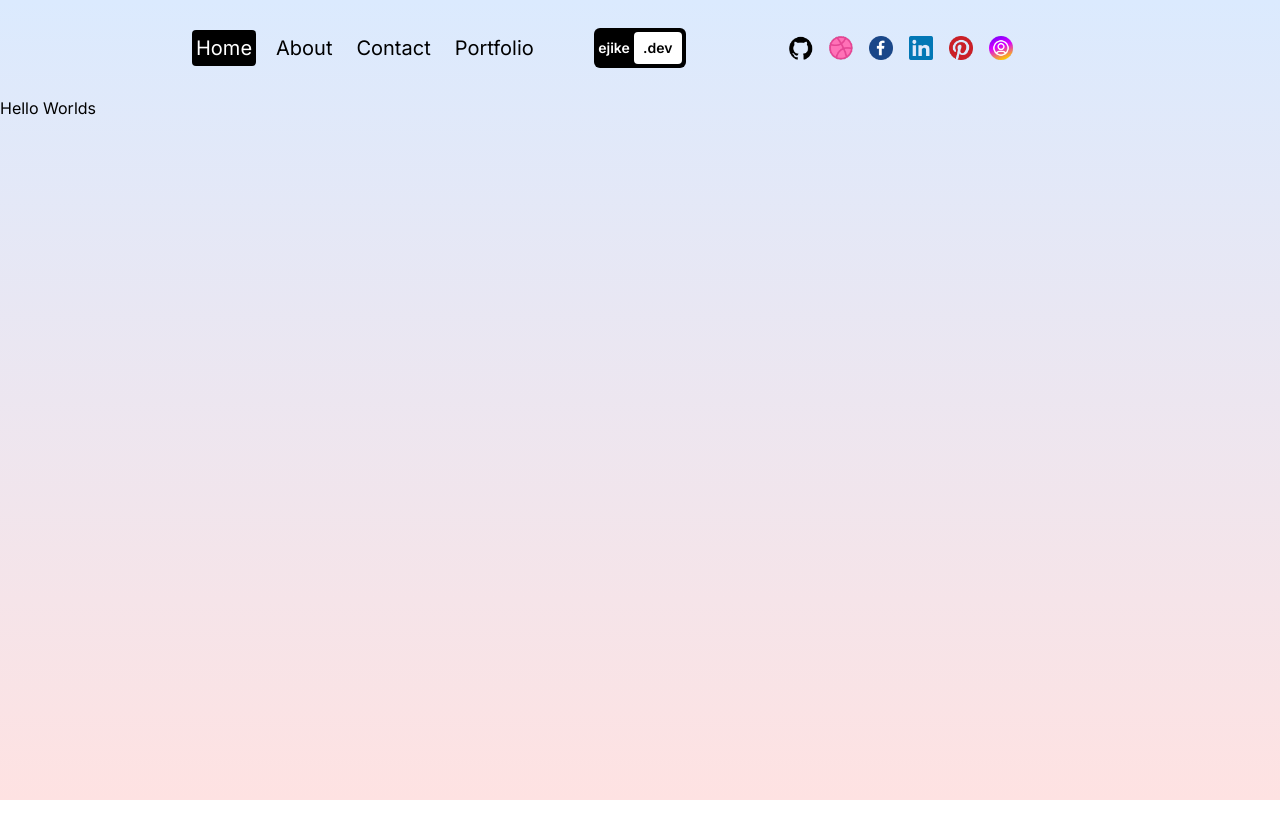
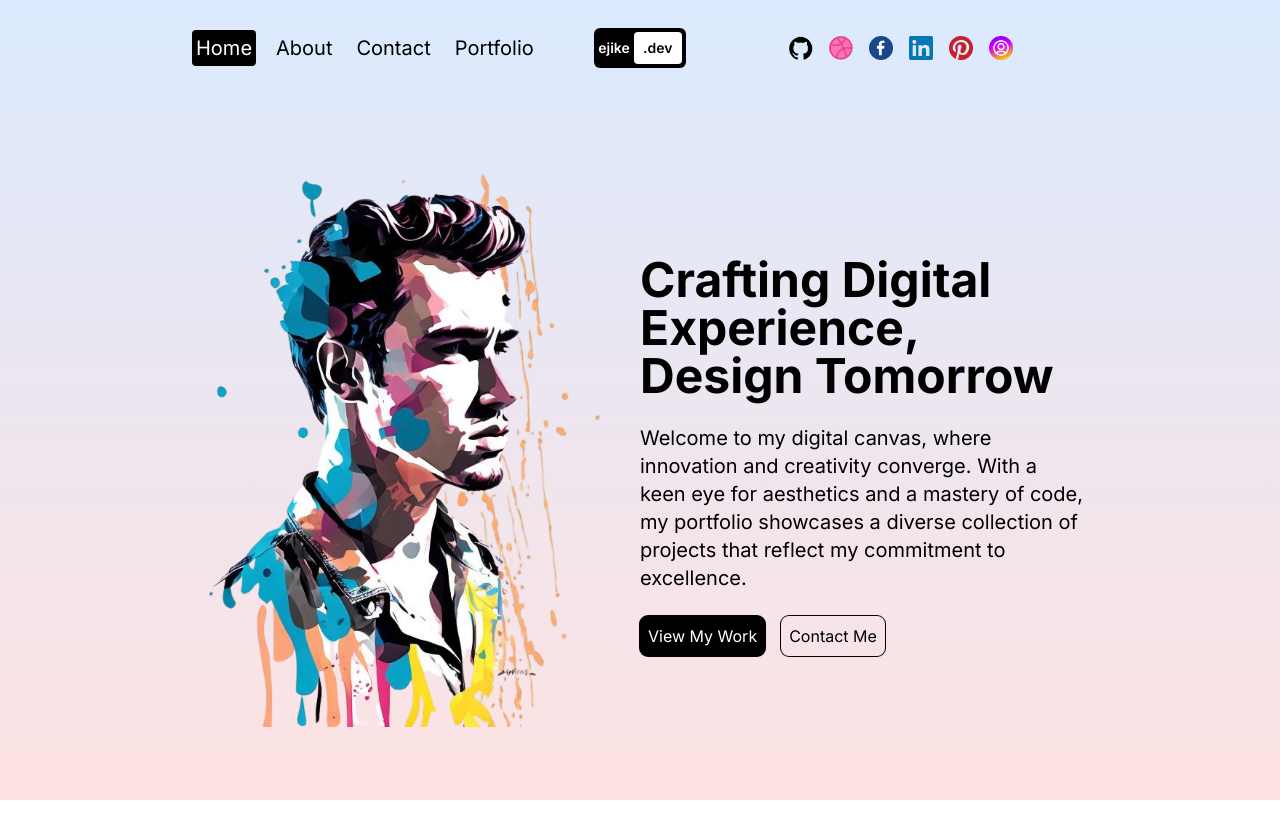
Before and after one commit to agkayster/nextjs-portfolio-framermotion-website, a Next.js app: page / in a window 1280 px wide. Before the commit the page ends 800 px from the top, so only its background shows below. Built offline with nearby package versions, Linux system fonts and the light colour scheme.

Commit message:
Implementation of Home Page

```diff
--- a/src/app/layout.js
+++ b/src/app/layout.js
@@ -17,7 +17,8 @@
 					<div className='h-24'>
 						<Navbar />
 					</div>
-					<div className='h-[(100vh - 6rem)]'>{children}</div>
+					{/* takes the remaining height after the navbar */}
+					<div className='h-[calc(100vh-6rem)]'>{children}</div>
 				</div>
 			</body>
 		</html>
--- a/src/app/page.js
+++ b/src/app/page.js
@@ -2,8 +2,42 @@
 
 export default function Home() {
 	return (
-		<main>
-			<h1>Hello Worlds</h1>
+		// for image to show, main container must take full height
+		<main className='h-full flex flex-col lg:flex-row px-4 sm:px-8 md:px-12 lg:px-20 xl:px-48'>
+			{/* IMAGE CONTAINER: using relative ensures the image does not overlap the navbar */}
+			<div className='h-1/2 lg:h-full lg:w-1/2 relative'>
+				{/* use fill to fill up the div size instead of using width and height */}
+				<Image
+					src='/hero.png'
+					alt='face of a man'
+					fill
+					priority={false}
+					className='object-contain'
+				/>
+			</div>
+			{/* TEXT CONTAINER */}
+			<div className='h-1/2 lg:h-full lg:w-1/2 flex flex-col gap-6 items-center justify-center mt-6'>
+				{/* TITLE */}
+				<h1 className='text-2xl md:text-5xl font-bold'>
+					Crafting Digital Experience, Design Tomorrow
+				</h1>
+				{/* DESCRIPTION */}
+				<p className='md:text-xl'>
+					Welcome to my digital canvas, where innovation and
+					creativity converge. With a keen eye for aesthetics and a
+					mastery of code, my portfolio showcases a diverse collection
+					of projects that reflect my commitment to excellence.
+				</p>
+				{/* BUTTONS */}
+				<div className='lg:w-full flex gap-4 mb-8'>
+					<button className='p-2 rounded-lg ring-1 ring-black bg-black text-white'>
+						View My Work
+					</button>
+					<button className='p-2 rounded-lg ring-1 ring-black'>
+						Contact Me
+					</button>
+				</div>
+			</div>
 		</main>
 	);
 }
```
